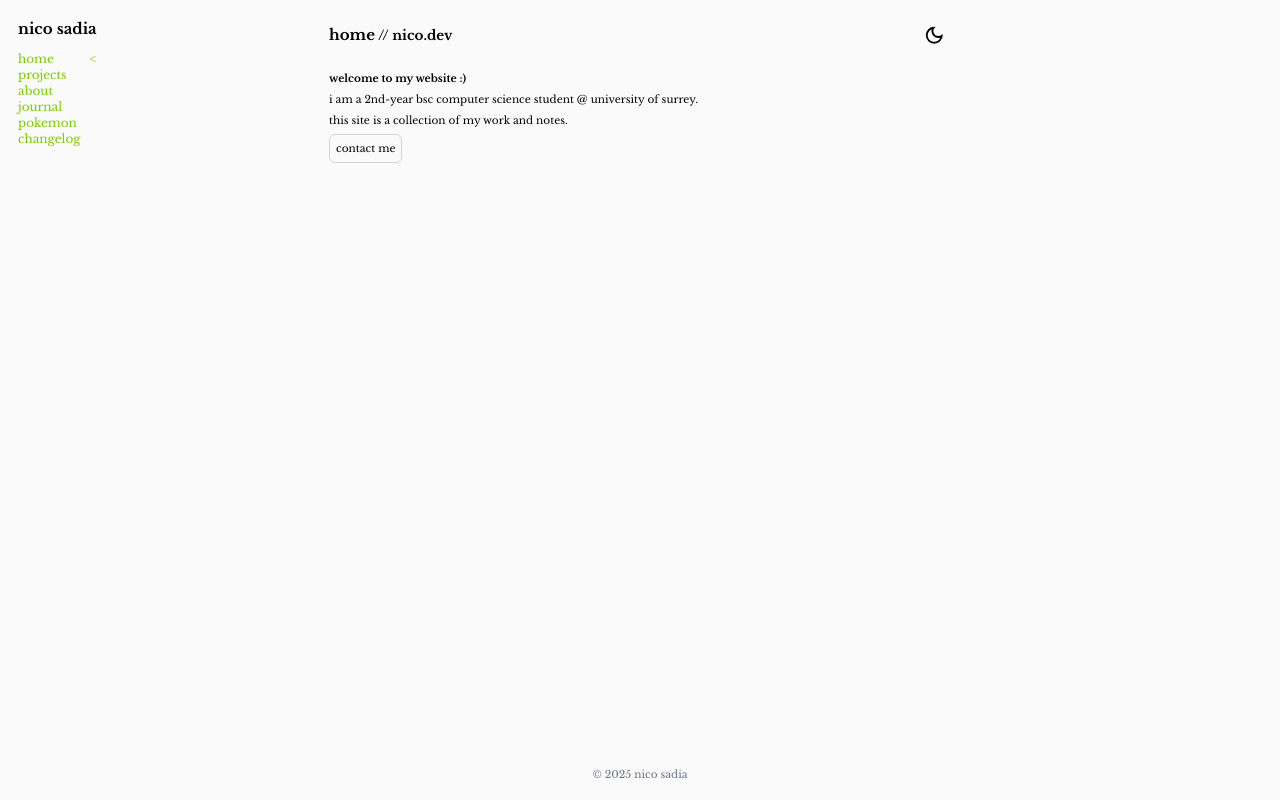
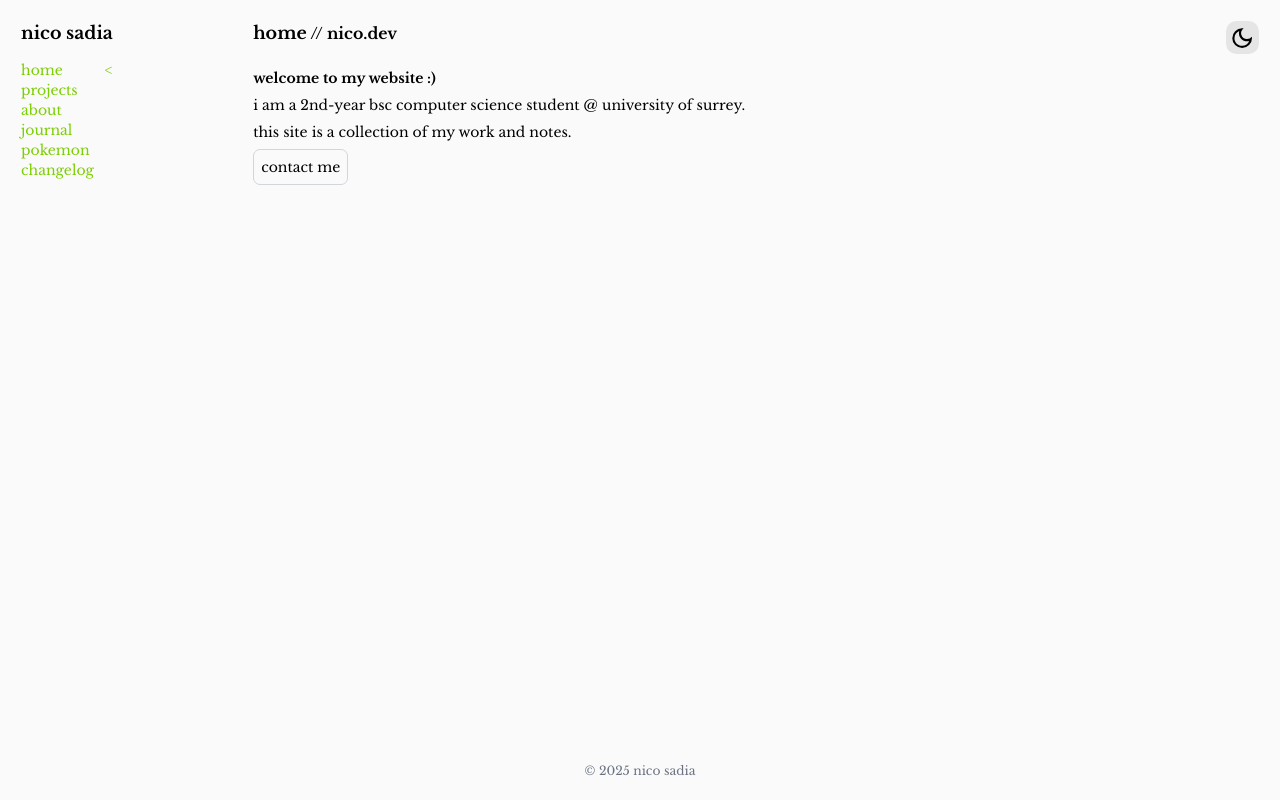
Before and after one commit to nico-sadia/my-portfolio, a Next.js app: page / in a window 1280 px wide. Built offline with nearby package versions, Linux system fonts and the light colour scheme.

Commit message:
refactor: adjusted layout and text isze

```diff
--- a/app/layout.tsx
+++ b/app/layout.tsx
@@ -26,18 +26,18 @@ export default function RootLayout({
     return (
         <html
             lang="en"
-            className={`bg-neutral-50 dark:bg-neutral-900 dark:text-white text-black ${libreBaskerville.className} md:text-xs text-sm transition-all duration-300`}
+            className={`bg-neutral-50 dark:bg-neutral-900 dark:text-white text-black ${libreBaskerville.className} md:text-sm text-md transition-all duration-300`}
             suppressHydrationWarning
         >
-            <body className="p-6 flex min-h-screen flex-col items-center gap-y-6 overflow-x-hidden">
+            <body className="p-6 flex min-h-screen w-screen flex-col items-center gap-y-6 overflow-x-hidden">
                 <ThemeProvider attribute="class">
-                    <div className="flex flex-row h-full justify-center gap-4 lg:w-5/8 ">
+                    <div className="flex flex-row h-full justify-center gap-4 w-5/8">
                         <Sidebar />
-                        <div className="flex flex-col space-y-6 text-sm h-full w-4/5">
-                            <div className="flex flex-row justify-between items-center">
-                                <PageHeader />
+                        <div className="flex flex-col space-y-6 w-full h-full">
+                            <PageHeader />
+                            <span className="absolute top-0 right-0 md:m-6 m-2">
                                 <ThemeToggle />
-                            </div>
+                            </span>
                             <Suspense fallback={<LoadingScreen />}>
                                 {children}
                             </Suspense>
--- a/app/not-found.tsx
+++ b/app/not-found.tsx
@@ -4,7 +4,15 @@ import { R2_BASE_URL } from "../lib/constants";
 
 export default function NotFound() {
     return (
-        <div className="flex flex-row gap-12">
+        <div className="flex flex-row gap-8 flex-wrap">
+            <div className="w-80 md:w-100 lg:w-120">
+                <Image
+                    src={`${R2_BASE_URL}/nico.dev/misc/robot_404.png`}
+                    alt="Error 404 Robot"
+                    width={300}
+                    height={300}
+                />
+            </div>
             <div className="flex flex-col justify-center">
                 <h2 className="font-semibold">error 404</h2>
                 <h2>
@@ -15,12 +23,6 @@ export default function NotFound() {
                     {">"} return home {"<"}
                 </Link>
             </div>
-            <Image
-                src={`${R2_BASE_URL}/nico.dev/misc/robot_404.png`}
-                alt="Error 404 Robot"
-                width={300}
-                height={300}
-            />
         </div>
     );
 }
--- a/components/layout/Sidebar.tsx
+++ b/components/layout/Sidebar.tsx
@@ -1,9 +1,9 @@
 "use client";
 import { usePathname } from "next/navigation";
+import { useState } from "react";
+import { IoMdClose } from "react-icons/io";
+import { MdMenu } from "react-icons/md";
 import Link from "../ui/Link";
-import { useState } from "react";
-import { MdMenu } from "react-icons/md";
-import { IoMdClose } from "react-icons/io";
 
 export default function Sidebar() {
     const links = [
@@ -22,13 +22,13 @@ export default function Sidebar() {
     return (
         <>
             <button
-                className={`md:m-6 m-2 fixed top-0 left-0 transform translate-x-0 lg:-translate-x-full transition-all duration-300 hover:bg-neutral-200 rounded-md p-1`}
+                className={`md:m-6 m-2 fixed top-0 left-0 transform translate-x-0 lg:-translate-x-full transition-all duration-300 dark:hover:bg-neutral-700 hover:bg-neutral-300 bg-neutral-200 dark:bg-neutral-800 rounded-xl p-1`}
                 onClick={() => setOpen(!isOpen)}
             >
                 <MdMenu className="md:h-7.5 md:w-7.5 h-6 w-6" />
             </button>
             <div
-                className={`${isOpen ? "translate-x-0 border-r-2 shadow-2xl" : "-translate-x-full"} z-50 fixed p-6 top-0 left-0 h-screen w-60 transform lg:translate-x-0 -translate-x-full bg-neutral-50 dark:bg-neutral-900 dark:text-white text-black transition-all duration-300`}
+                className={`${isOpen ? "translate-x-0" : "-translate-x-full"} z-50 fixed p-6 top-0 left-0 h-screen w-60 transform lg:translate-x-0 -translate-x-full bg-neutral-50 dark:bg-neutral-900 dark:text-white text-black transition-all duration-300`}
             >
                 <aside id="main-sidebar">
                     <div className="flex flex-row font-bold text-xl mb-4 justify-between">
--- a/components/layout/ThemeToggle.tsx
+++ b/components/layout/ThemeToggle.tsx
@@ -1,7 +1,7 @@
 "use client";
 
 import { useTheme } from "next-themes";
-import { MdOutlineLightMode, MdOutlineDarkMode } from "react-icons/md";
+import { MdOutlineDarkMode, MdOutlineLightMode } from "react-icons/md";
 
 export default function ThemeToggle() {
     const { theme, setTheme } = useTheme();
@@ -9,7 +9,7 @@ export default function ThemeToggle() {
     return (
         <button
             onClick={() => setTheme(theme === "light" ? "dark" : "light")}
-            className="rounded-xl p-2 dark:hover:bg-neutral-700 hover:bg-neutral-200"
+            className="rounded-xl p-1 dark:hover:bg-neutral-700 hover:bg-neutral-300 bg-neutral-200 dark:bg-neutral-800"
         >
             <MdOutlineLightMode className="md:h-7.5 md:w-7.5 h-6 w-6 rotate-90 hidden dark:rotate-0 dark:block" />
             <MdOutlineDarkMode className="md:h-7.5 md:w-7.5 h-6 w-6 rotate-0 block dark:-rotate-90 dark:hidden" />
```
